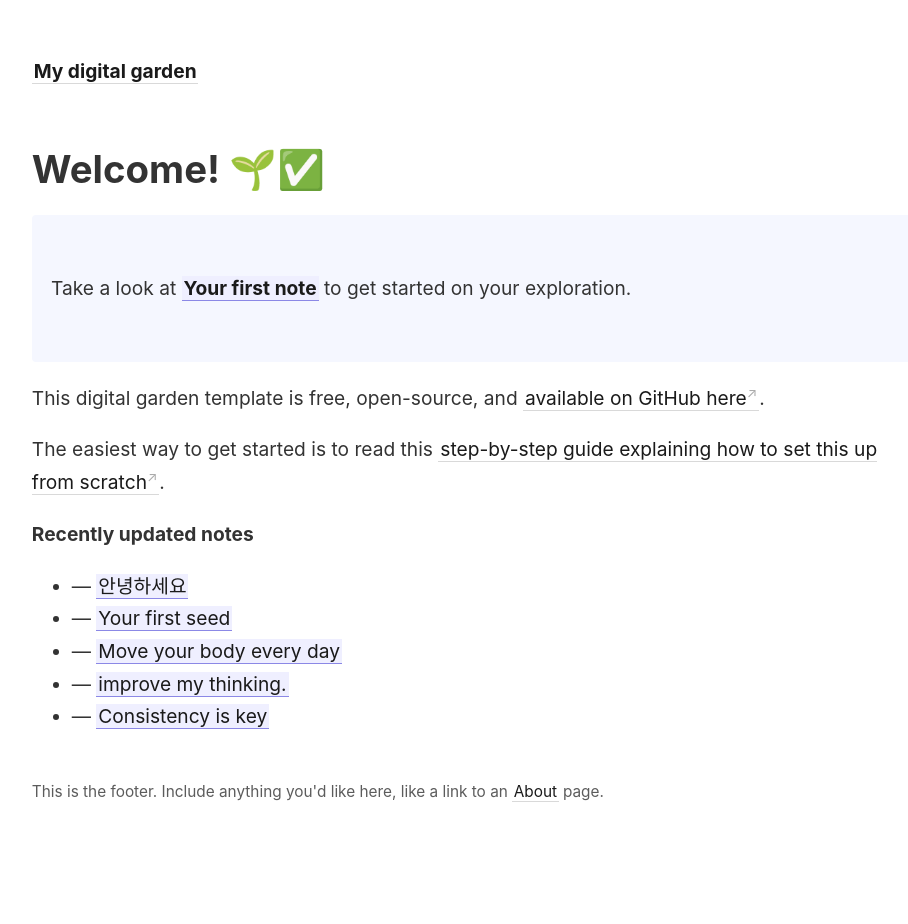
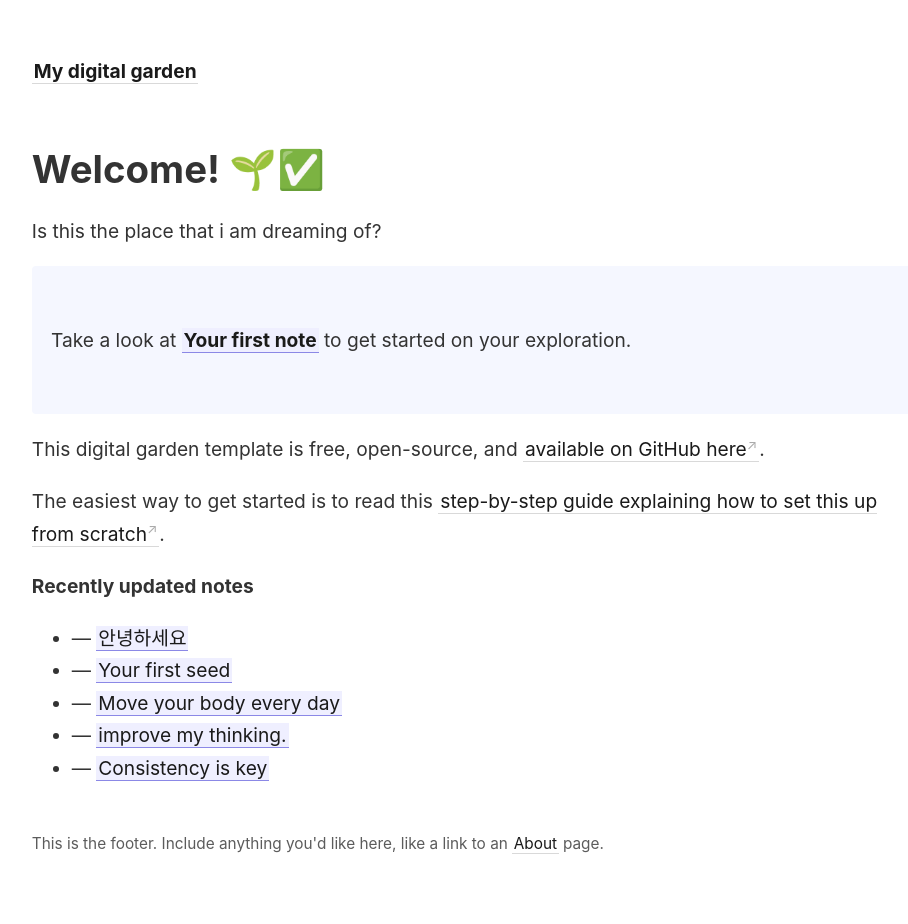
Before and after one commit to Elektronikatapang/Elektronikatapang, a Jekyll site: the page built from _pages/index.md, in a window 1280 px wide. Shown: the whole page, without its empty margins (45-953 px from the left). Built offline with Jekyll 4.4.1, drawn with Linux system fonts in a browser that asks for light colours; before the commit the page ends 900 px from its top, so only the background shows below that.

Commit message:
adding lyric

```diff
--- a/_pages/index.md
+++ b/_pages/index.md
@@ -6,6 +6,8 @@ permalink: /
 ---
 
 # Welcome! 🌱✅
+
+Is this the place that i am dreaming of?
 
 <p style="padding: 3em 1em; background: #f5f7ff; border-radius: 4px;">
   Take a look at <span style="font-weight: bold">[[Your first note]]</span> to get started on your exploration.
```
